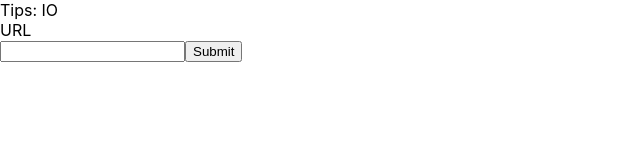
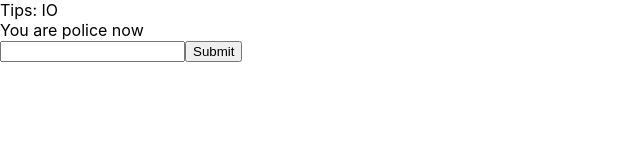
Before and after one commit to 62-26Nonny/Cyber-CTF, a React (Create React App) app: page /on/off in a window 1280 px wide. Shown: the top 160 px of the page, without its empty margins (0-640 px from the left). Built offline with nearby package versions, Linux system fonts and the light colour scheme.

Commit message:
Rework second

```diff
--- a/src/second.js
+++ b/src/second.js
@@ -25,7 +25,7 @@ export default function Second() {
             <span>Tips: IO</span>
             <div>
                 <span className='off'></span>
-                <span className='on'>URL</span>
+                <span className='on'>You are police now</span>
                 <span className='on'></span>
                 <span className='off'></span>
                 <span className='off'></span>
```
